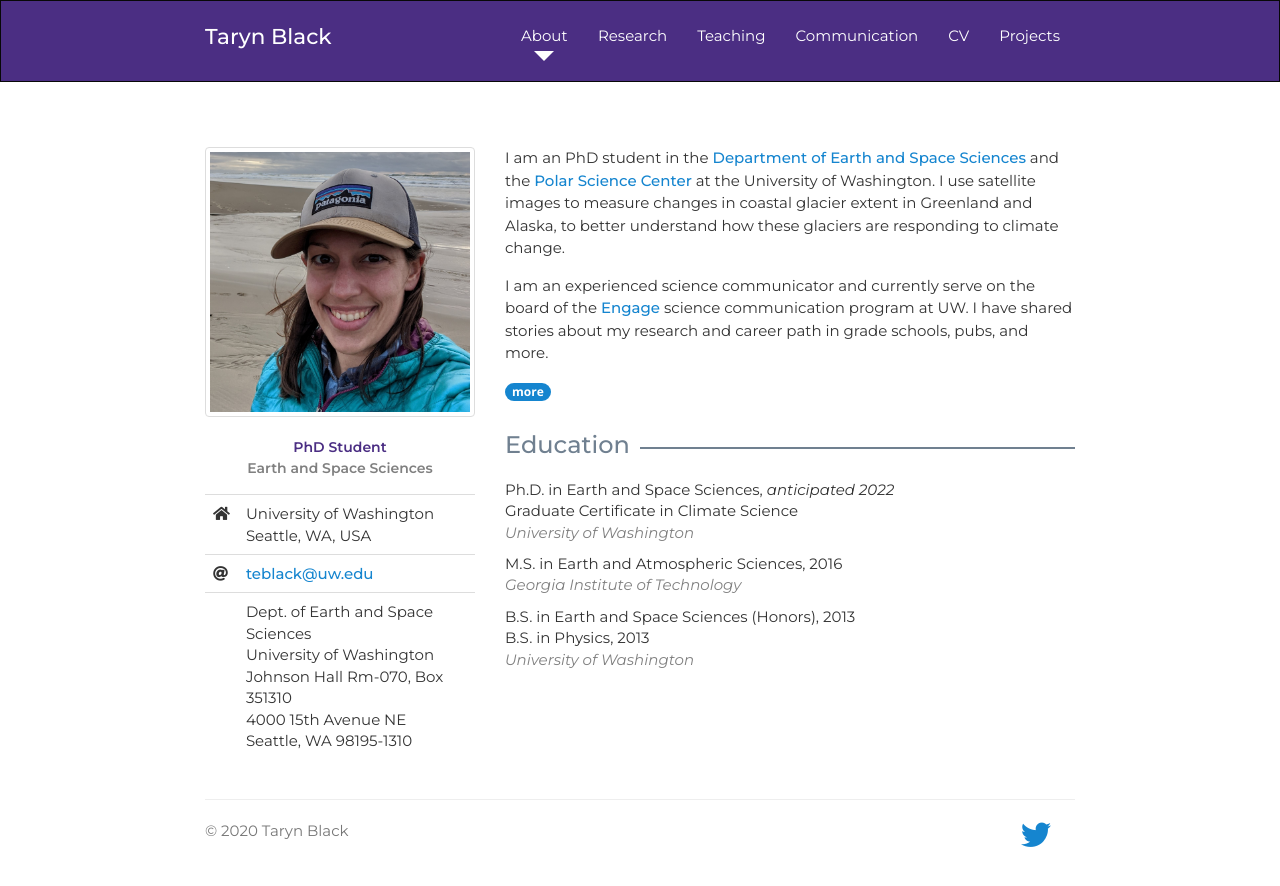
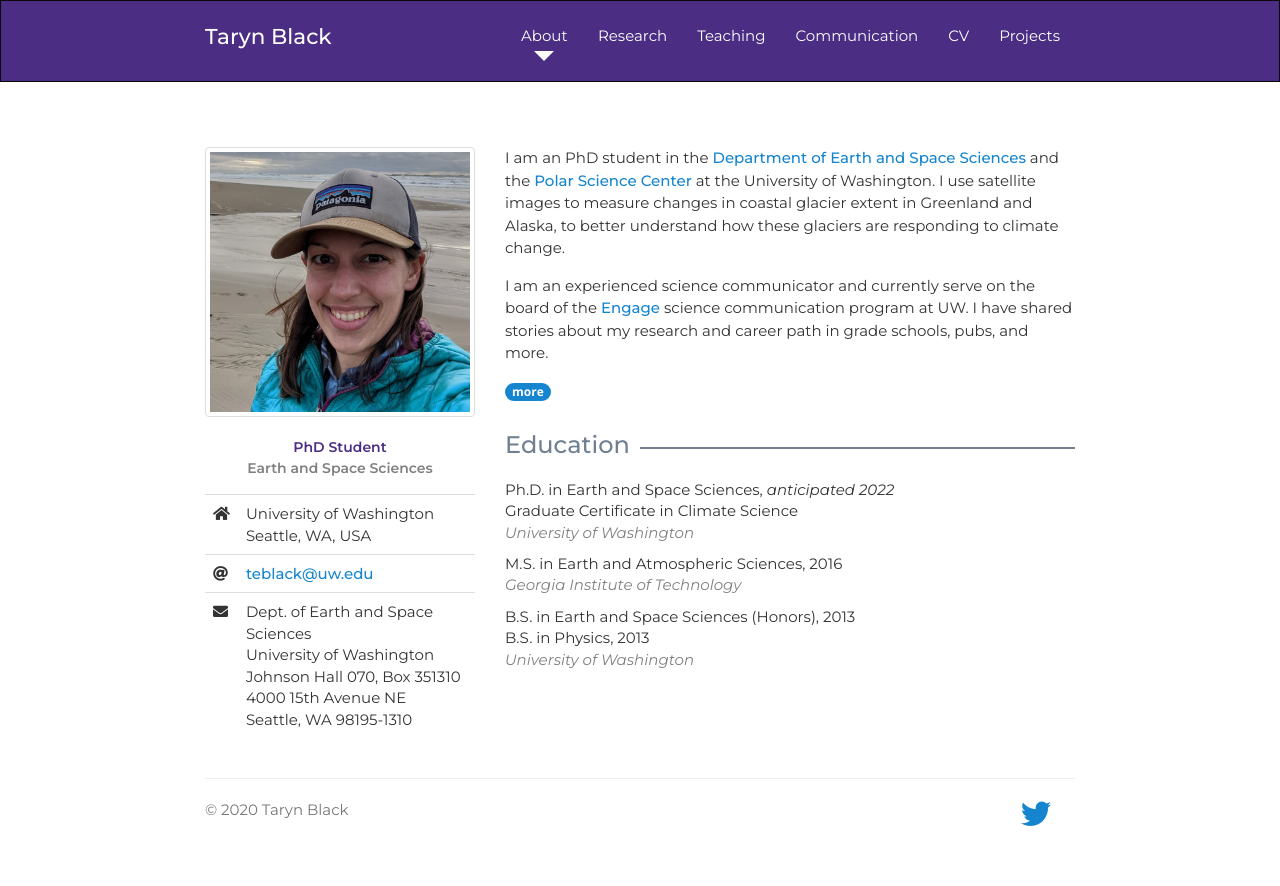
Before and after one commit to tarynblack/tarynblack.github.io, a Jekyll site: the page built from index.html, in a window 1280 px wide. Shown: the top 886 px of the page. Built offline with Jekyll 4.4.1, drawn with Linux system fonts in a browser that asks for light colours; nearby versions of some CDN libraries; a style sheet for code colours, icons or effects is not loaded.

Commit message:
fix font awesome mail icon

```diff
--- a/index.html
+++ b/index.html
@@ -29,11 +29,11 @@ title: Home | Taryn Black
               <td><a href="mailto:teblack@uw.edu">teblack@uw.edu</a></td>
             </tr>
             <tr>
-              <td><i class="fas fa-mail"></i></td>
+              <td><i class="fas fa-envelope"></i></td>
               <td>
                   Dept. of Earth and Space Sciences<br>
                   University of Washington<br>
-                  Johnson Hall Rm-070, Box 351310<br>
+                  Johnson Hall 070, Box 351310<br>
                   4000 15th Avenue NE<br>
                   Seattle, WA 98195-1310
               </td>
```
